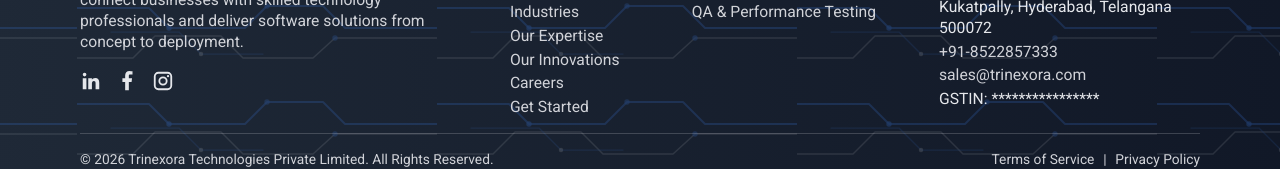
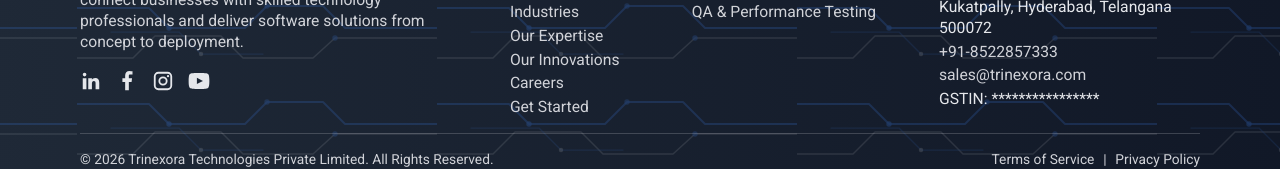
Before and after one commit to dtrajesh/SRIJ-Consultancy, a React (Vite) app in the folder frontend/: page /terms in a window 1280 px wide. Shown: the part 2255-2424 px from the top of the page. Built offline with nearby package versions, Linux system fonts and the light colour scheme; no server answers.

Commit message:
Add YouTube channel to footer social links

```diff
--- a/frontend/src/components/Layout.jsx
+++ b/frontend/src/components/Layout.jsx
@@ -15,6 +15,10 @@ const socialIcons = {
   instagram: {
     label: "Instagram",
     path: "M7 2h10a5 5 0 0 1 5 5v10a5 5 0 0 1-5 5H7a5 5 0 0 1-5-5V7a5 5 0 0 1 5-5Zm0 2a3 3 0 0 0-3 3v10a3 3 0 0 0 3 3h10a3 3 0 0 0 3-3V7a3 3 0 0 0-3-3H7Zm5 3a5 5 0 1 1 0 10 5 5 0 0 1 0-10Zm0 2a3 3 0 1 0 0 6 3 3 0 0 0 0-6Zm5.5-3.5a1.25 1.25 0 1 1 0 2.5 1.25 1.25 0 0 1 0-2.5Z"
+  },
+  youtube: {
+    label: "YouTube",
+    path: "M23 7s-.2-1.7-.9-2.4c-.9-.9-1.9-.9-2.4-1C16.3 3.3 12 3.3 12 3.3s-4.3 0-7.7.3c-.5.1-1.5.1-2.4 1C1.2 5.3 1 7 1 7S.7 9 .7 11v2c0 2 .3 4 .3 4s.2 1.7.9 2.4c.9.9 2.1.9 2.6 1 1.9.2 7.5.3 7.5.3s4.3 0 7.7-.3c.5-.1 1.5-.1 2.4-1 .7-.7.9-2.4.9-2.4s.3-2 .3-4v-2c0-2-.3-4-.3-4ZM9.7 15.4V8.5l6.6 3.5-6.6 3.4Z"
   },
   x: {
     label: "X",
--- a/frontend/src/config/siteConfig.js
+++ b/frontend/src/config/siteConfig.js
@@ -25,6 +25,7 @@ export const socialLinks = {
   linkedin: "https://www.linkedin.com/company/trinexora/",
   facebook: "https://www.facebook.com/share/19hXMNVQKC/",
   instagram: "https://www.instagram.com/trinexora_solutions?lqvp=MW95aGNnMnBsYzNmaQ==",
+  youtube: "https://youtube.com/@trinexora?si=glWNCdxXBHbeChKQ",
   x: ""
 };
 
```
